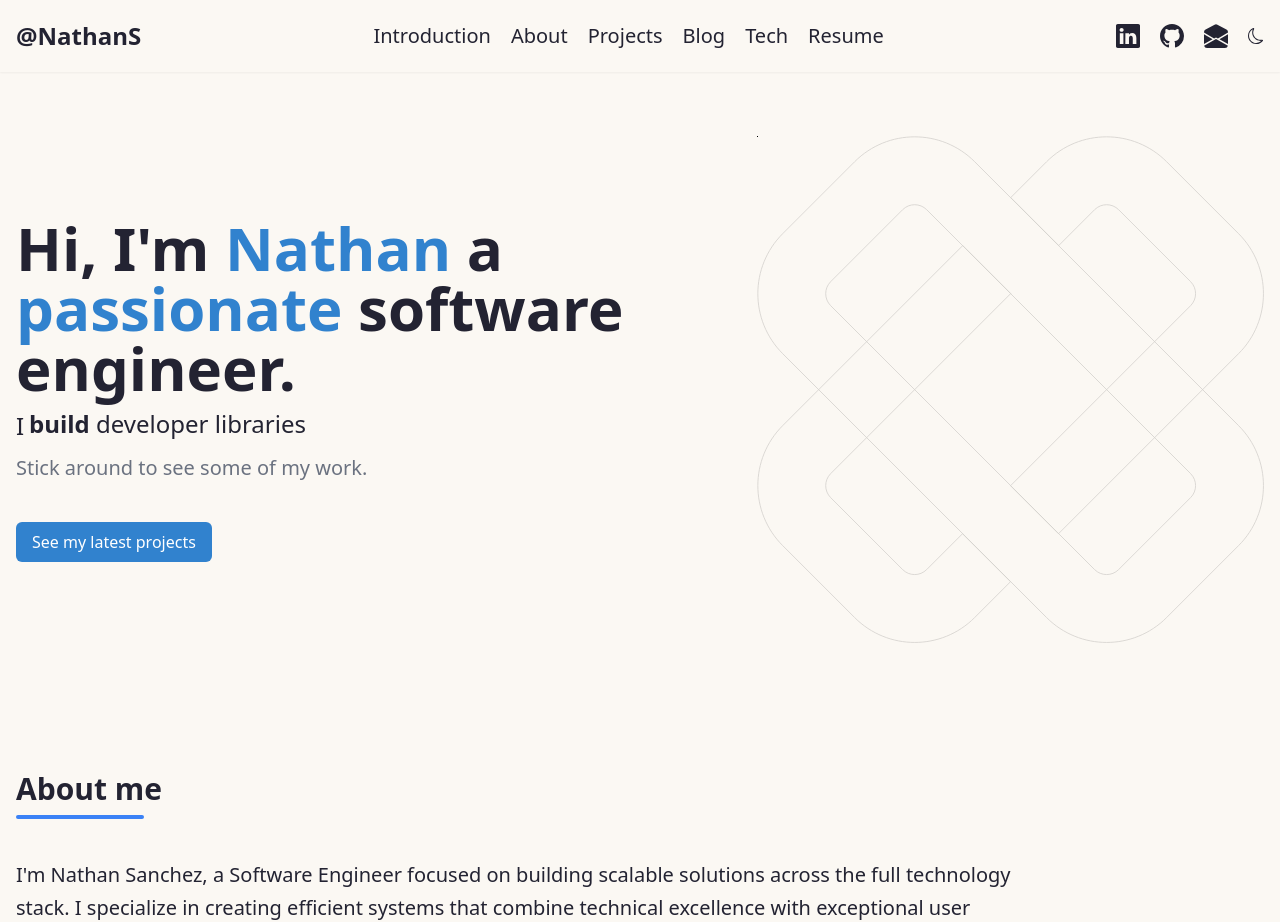
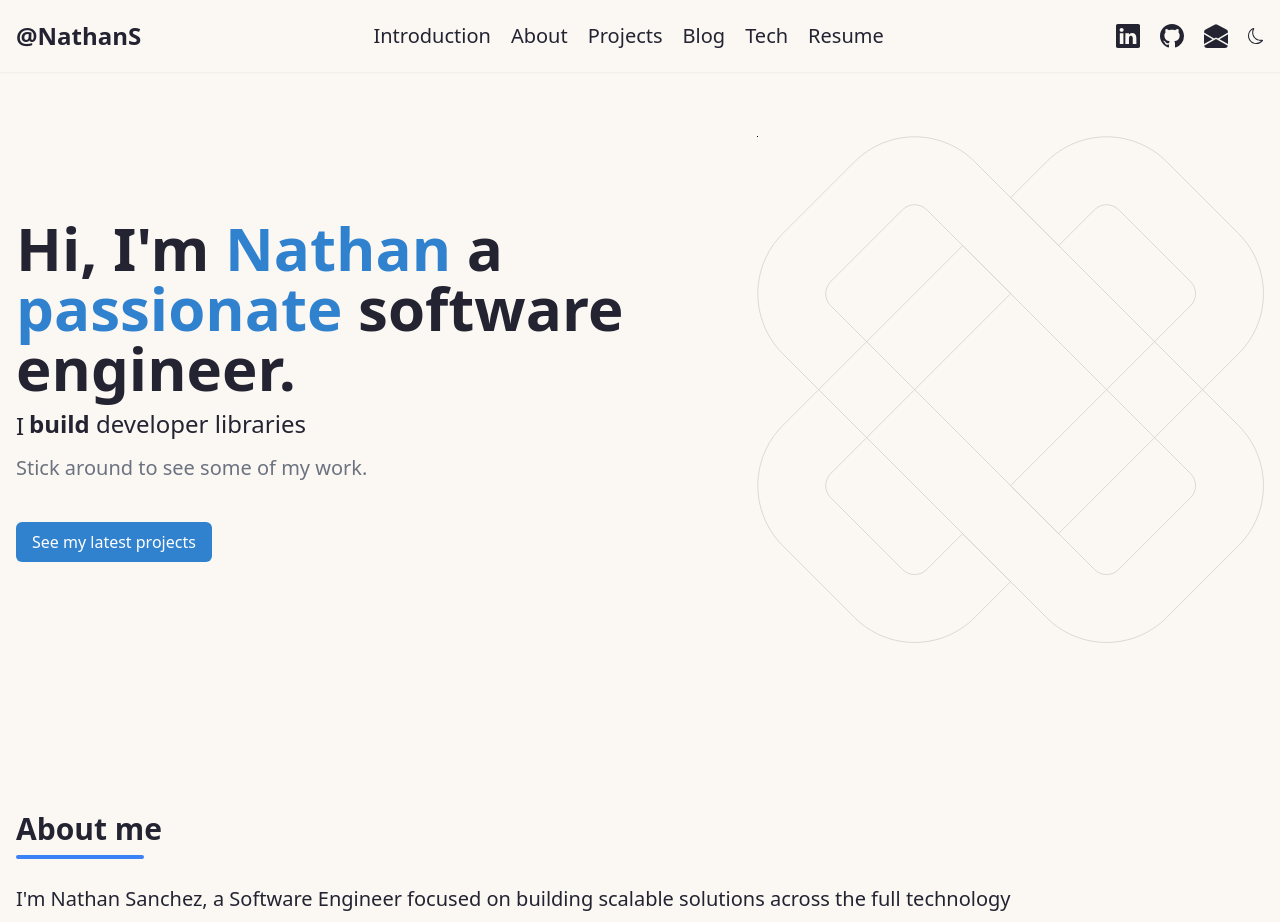
Before and after one commit to NathanSanchezDev/nathanswe-portfolio, a Next.js app: page / in a window 1280 px wide. Shown: the top 922 px of the page. Built offline with nearby package versions, Linux system fonts and the light colour scheme.

Commit message:
Fix header to be in animation

```diff
--- a/app/sections/about/index.jsx
+++ b/app/sections/about/index.jsx
@@ -25,7 +25,6 @@ export function AboutSection() {
 	return (
 		<LazyMotion features={domAnimation}>
 			<section id="about" className="section">
-				<HeadingDivider title="About me" />
 
 				<div className="pt-10 pb-16 max-w-5xl flex flex-col gap-3">
 					<div
@@ -34,6 +33,7 @@ export function AboutSection() {
 						className="text-xl font-light leading-relaxed space-y-6"
 						style={animationStyles}
 					>
+						<HeadingDivider title="About me" />
 						<p>
 							I&apos;m Nathan Sanchez, a Software Engineer focused on building
 							scalable solutions across the full technology stack. I specialize
```
